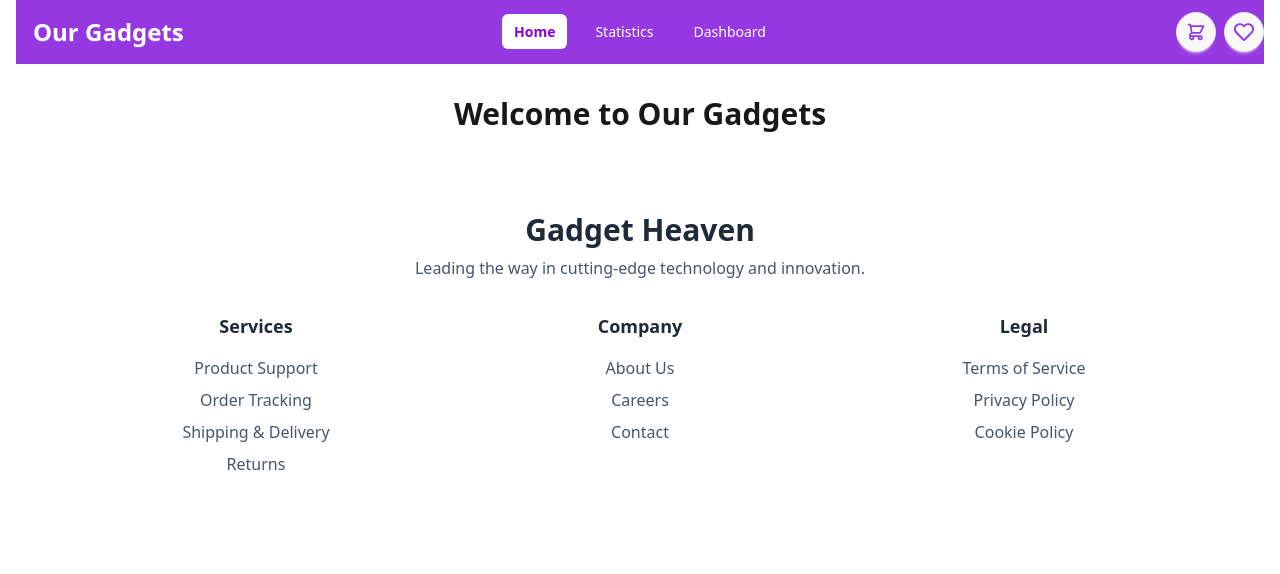
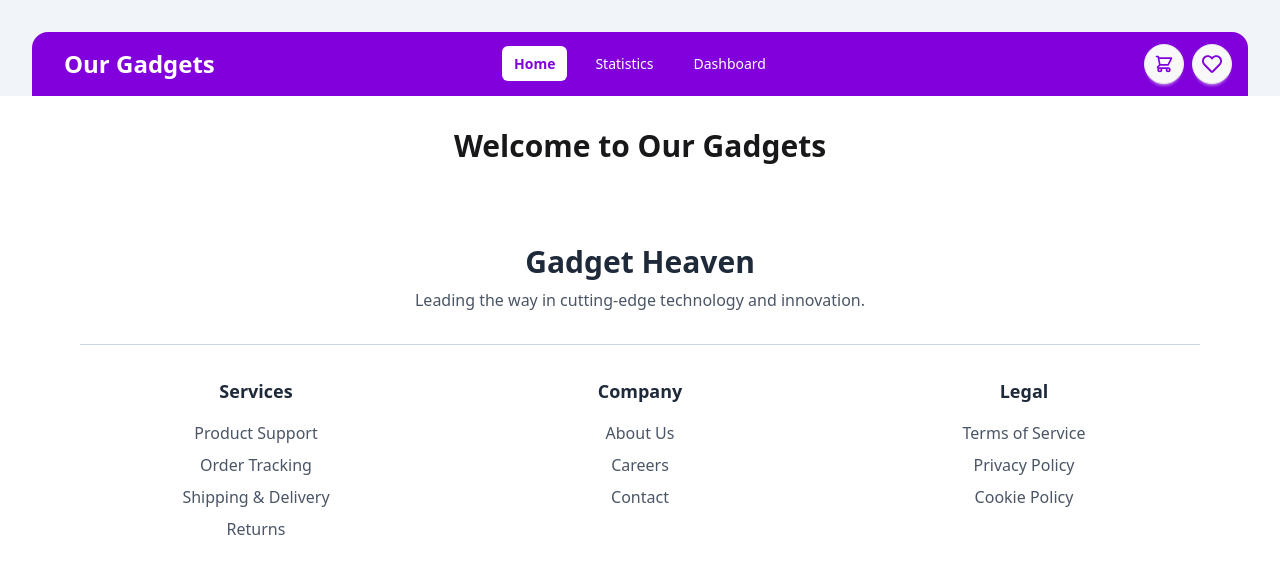
Before and after one commit to Minhajh2o/Our-Gadgets, a React (Vite) app: page / in a window 1280 px wide. Shown: the top 574 px of the page. Built offline with nearby package versions, Linux system fonts and the light colour scheme.

Commit message:
a hr line added in footer and navbar styles changed.

```diff
--- a/src/Routes/Footer/Footer.jsx
+++ b/src/Routes/Footer/Footer.jsx
@@ -5,12 +5,14 @@ const Footer = () => {
     <footer className="bg-White text-gray-800 py-12">
       <div className="max-w-6xl mx-auto px-4">
         {/* Header Section */}
-        <div className="text-center mb-8">
+        <div className="text-center">
           <h2 className="text-3xl font-bold mb-2">Gadget Heaven</h2>
           <p className="text-gray-600">
             Leading the way in cutting-edge technology and innovation.
           </p>
         </div>
+
+        <hr className="my-4 md:my-8 text-slate-300" />
 
         {/* Footer Links */}
         <div className="grid grid-cols-1 md:grid-cols-3 gap-8 text-center">
--- a/src/Routes/NavItem/NavItem.jsx
+++ b/src/Routes/NavItem/NavItem.jsx
@@ -16,8 +16,8 @@ const NavItem = ({ route, closeMenu }) => {
         onClick={handleClick}
         className={({ isActive }) =>
           isActive
-            ? "text-purple-700 bg-white px-3 py-2 rounded-md font-semibold"
-            : "md:px-3 md:py-2 hover:bg-white hover:text-purple-700 rounded-md transition-all duration-300"
+            ? "text-purple-700 md:bg-white md:px-3 md:py-2 rounded-md font-bold md:font-semibold  "
+            : "md:px-3 md:py-2 text-purple-700 md:text-white hover:font-semibold md:hover:font-normal md:hover:bg-white  md:hover:text-purple-700 rounded-md transition-all duration-300"
         }
       >
         {route.name}
--- a/src/Routes/Navbar/Navbar.jsx
+++ b/src/Routes/Navbar/Navbar.jsx
@@ -34,15 +34,20 @@ const Navbar = () => {
     };
   }, [isOpen]);
 
+  // return the navbar
   return (
-    <div className="navbar px-4 md:p-0 primary-color" ref={navbarRef}>
+    <div className="px-4 pt-4 md:px-8 md:pt-8 bg-slate-100">
+      <div className="navbar px-4 bg-purple-700 text-white rounded-t-xl md:rounded-t-2xl" ref={navbarRef}>
         <div className="navbar-start">
-        <a href="/" className="btn btn-ghost text-2xl font-bold ">
+          <a
+            href="/"
+            className=" md:px-4 md:py-2 text-2xl font-bold rounded-md hover:bg-white hover:text-purple-700 transition-all duration-300"
+          >
             Our Gadgets
           </a>
         </div>
         <div
-        className={`absolute right-4 duration-700 ease-in-out py-2 px-4 rounded-lg text-sm bg-transparent backdrop-blur-md shadow-lg
+          className={`absolute right-4 duration-700 ease-in-out py-2 px-5 rounded-lg text-sm bg-transparent backdrop-blur-md shadow-lg
           ${
             isOpen ? "top-16" : "-top-48"
           } md:static md:duration-75 md:navbar-center md:flex md:py-0 md:px-0 md:rounded-none md:shadow-none`}
@@ -50,11 +55,11 @@ const Navbar = () => {
           <Links closeMenu={closeMenu} />
         </div>
         <div className="navbar-end flex items-center gap-2">
-        <a className="btn btn-circle hover:bg-gray-300 transition-all duration-100">
-          <HiOutlineShoppingCart className="text-xl primary-text" />
+          <a className="btn btn-circle hover:bg-purple-200 transition-all duration-100">
+            <HiOutlineShoppingCart className="text-xl text-purple-700" />
           </a>
-        <a className="btn btn-circle hover:bg-gray-300 transition-all duration-100">
-          <FaRegHeart className="text-xl primary-text" />
+          <a className="btn btn-circle hover:bg-purple-200 transition-all duration-100">
+            <FaRegHeart className="text-xl text-purple-700" />
           </a>
 
           {/* Mobile menu toggle */}
@@ -67,6 +72,7 @@ const Navbar = () => {
           </div>
         </div>
       </div>
+    </div>
   );
 };
 
--- a/src/Routes/Root.jsx
+++ b/src/Routes/Root.jsx
@@ -5,10 +5,8 @@ import Footer from './Footer/Footer';
 
 const Root = () => {
     return (
-        <div>
-            <div className='container px-4 mx-auto'>
+        <div className='container mx-auto'>
             <Navbar />
-            </div>
             <Outlet />
             <Footer />
         </div>
--- a/src/index.css
+++ b/src/index.css
@@ -1,13 +1,2 @@
 @import "tailwindcss";
 @plugin "daisyui";
-
-.primary-color {
-  @apply bg-[#9538E2] text-white;
-}
-
-.primary-text {
-    @apply text-[#9538E2];
-}
-.primary-bg {
-    @apply bg-[#9538E2];
-}
```
Lines whose indentation alone changed are shown as unchanged.
